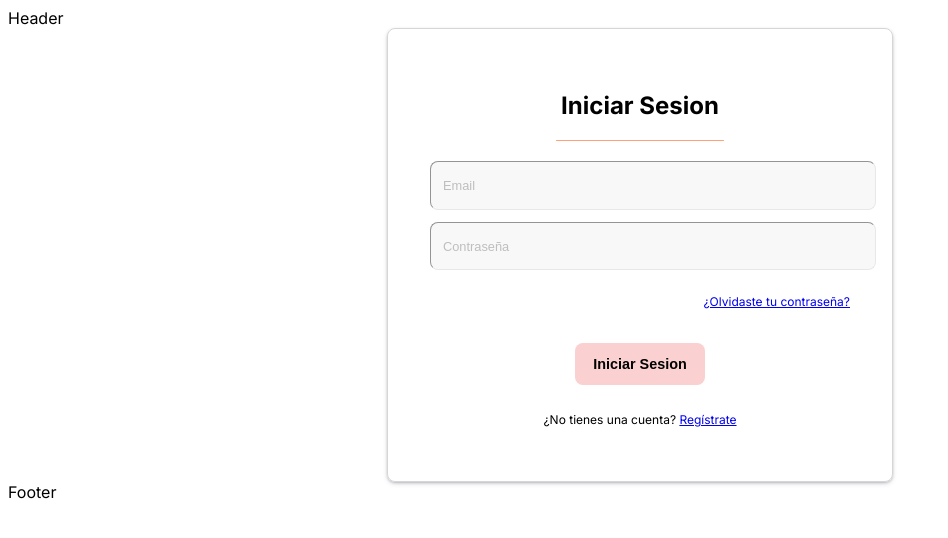
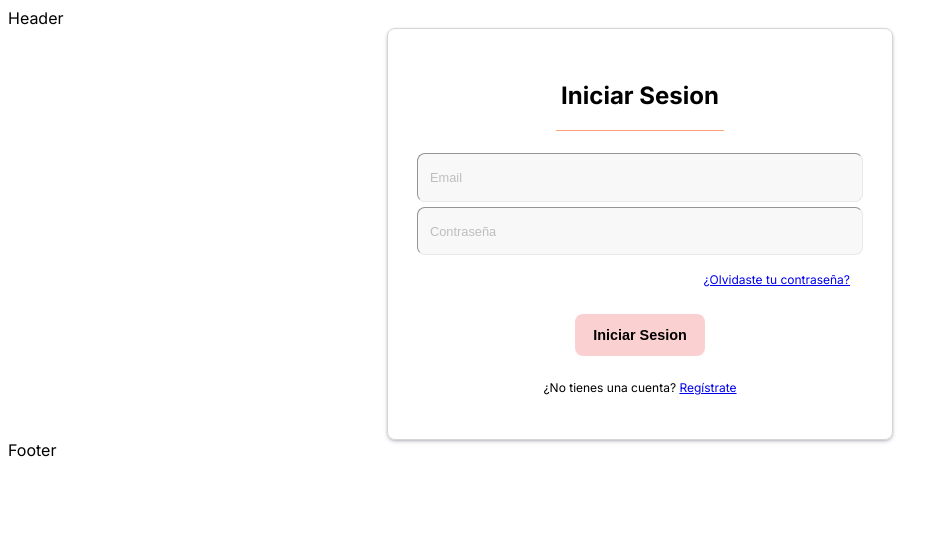
Before and after one commit to No-Country-simulation/c19-75-t-node-react, a Next.js app in the folder client/: page /login in a window 1280 px wide. Shown: the top 538 px of the page, without its empty margins (0-948 px from the left). Built offline with nearby package versions, Linux system fonts and the light colour scheme.

Commit message:
fix some styles

```diff
--- a/client/components/Forms/ButtonForm/ButtonForm.module.scss
+++ b/client/components/Forms/ButtonForm/ButtonForm.module.scss
@@ -1,7 +1,6 @@
 .button {
   border-radius: 8px;
   padding: 12px 16px;
-  margin-top: 10px;
   font-size: 0.9rem;
   line-height: 14px;
   font-weight: 600;
--- a/client/components/Forms/Custom/ZodErrors.module.scss
+++ b/client/components/Forms/Custom/ZodErrors.module.scss
@@ -8,7 +8,7 @@
     margin-left: 5px;
   }
   &__message {
-    list-style-position: inside;
+    margin-left: 10px;
     font-size: 10px;
     line-height: 1;
     color: rgb(236, 71, 71);
--- a/client/components/Forms/Form.module.scss
+++ b/client/components/Forms/Form.module.scss
@@ -4,9 +4,13 @@
   justify-content: center;
   align-items: center;
   width: 100%;
-  gap: 12px;
+  gap: 5px;
   // border: 1px dotted red;
   border-radius: 5px;
+
+  & > button {
+    margin-top: 10px;
+  }
 }
 
 .group {
@@ -15,8 +19,9 @@
   grid-template-columns: repeat(2, 1fr);
   gap: 0 8px;
   &__column {
-    grid-template-columns: auto 1fr;
-    &:nth-child(3) {
+    grid-template-columns: fit-content(50px) 1fr;
+
+    & > *:nth-child(3) {
       grid-area: 2 / 1 / 3 / 3;
     }
   }
@@ -26,6 +31,7 @@
   width: 100%;
   display: flex;
   flex-direction: column;
+  gap: 2px 0;
   &__row {
     width: 100%;
     display: flex;
--- a/client/components/Forms/Input/Input.module.scss
+++ b/client/components/Forms/Input/Input.module.scss
@@ -1,12 +1,8 @@
-.container {
-  width: 100%;
-}
 .input {
   border-radius: 8px;
   border-width: 1.25px;
   padding: 12px;
   width: 100%;
-
   line-height: 22.5px;
   background-color: #f8f8f8;
   border-color: #e8e8e8;
@@ -28,11 +24,14 @@
   &__success {
     border-color: green;
   }
+
+  &__hidden {
+    display: block;
+  }
 }
 
 .areaCode {
   text-align: center;
-  padding: 6px;
-  width: 50px;
+  padding-inline: 0;
   height: 100%;
 }
--- a/client/components/Forms/Input/index.jsx
+++ b/client/components/Forms/Input/index.jsx
@@ -14,13 +14,37 @@ export default function Input({
   useEffect(() => {
     setIsEditing(false);
   }, [error]);
+
+  const renderInput = () => {
+    return (
+      <input
+        className={`${styles.input} ${otherStyles ? styles[otherStyles] : ''} ${
+          type === 'hidden' ? styles.input__hidden : ''
+        }`}
+        type={type}
+        id={name}
+        name={name}
+        placeholder={placeholder}
+        onChange={() => !isEditing && setIsEditing(true)}
+        {...props}
+      />
+    );
+  };
+
   return (
-    <div className={styles.container}>
+    <>
+      {renderInput()}
+      {!isEditing && error ? <ZodErrors error={error} /> : null}
+    </>
+  );
+}
+
+{
+  /* <div className={styles.container}>
       <input
-        className={`${styles.input}
-        ${otherStyles ? styles[otherStyles] : ''}
-        ${!isEditing && error ? styles.input__error : ''}
-      `}
+        className={`${styles.input} ${otherStyles ? styles[otherStyles] : ''} ${
+          !isEditing && error ? styles.input__error : ''
+        }`}
         type={type}
         id={name}
         name={name}
@@ -29,6 +53,5 @@ export default function Input({
         {...props}
       />
       {!isEditing && error ? <ZodErrors error={error} /> : null}
-    </div>
-  );
+    </div> */
 }
--- a/client/components/Forms/Label/Label.module.scss
+++ b/client/components/Forms/Label/Label.module.scss
@@ -1,4 +1,5 @@
 .label {
   font-size: 14px;
-  margin-bottom: 0.35rem;
+  font-weight: 500;
+  margin-left: 2px;
 }
--- a/client/components/Forms/Label/index.jsx
+++ b/client/components/Forms/Label/index.jsx
@@ -2,7 +2,10 @@ import styles from './Label.module.scss';
 
 export default function Label({ htmlFor, children, otherStyles }) {
   return (
-    <label htmlFor={htmlFor} className={`${styles.label} ${otherStyles}`}>
+    <label
+      htmlFor={htmlFor}
+      className={`${styles.label} ${otherStyles ? otherStyles : ''}`}
+    >
       {children}
     </label>
   );
--- a/client/components/Forms/ResetPasswordForm/index.jsx
+++ b/client/components/Forms/ResetPasswordForm/index.jsx
@@ -30,7 +30,6 @@ const ResetPasswordForm = () => {
         placeholder="Email"
         error={formState?.zodErrors?.email}
       />
-
       <ButtonForm type="submit">Restablecer Contraseña</ButtonForm>
     </form>
   );
--- a/client/components/Forms/SingupForm/Singup.module.scss
+++ b/client/components/Forms/SingupForm/Singup.module.scss
@@ -1,12 +1,11 @@
-.seccion {
-  display: flex;
-  flex-direction: column;
-  justify-content: center;
+.form {
+  gap: 10px;
 }
 
 .optionsUsers {
   display: flex;
   flex-direction: column;
+  justify-content: center;
   align-items: center;
   gap: 10px;
 }
--- a/client/containers/auth-page/AuthPage.module.scss
+++ b/client/containers/auth-page/AuthPage.module.scss
@@ -2,20 +2,16 @@
   margin: auto;
   display: flex;
   flex-direction: column;
-  justify-content: space-around;
+  justify-content: center;
   align-items: center;
-  padding: 42px;
-  gap: 5px;
+  padding: 32px 42px;
+  gap: 12px;
   max-width: 420px;
-  min-height: 350px;
+  min-height: 300px;
   border-radius: 8px;
   border: 1px solid #d6d6d6;
   box-shadow: rgba(50, 50, 93, 0.25) 0px 2px 5px -1px,
     rgba(0, 0, 0, 0.3) 0px 1px 3px -1px;
-
-  > * {
-    // padding: 0 42px;
-  }
 }
 
 .header,
@@ -23,12 +19,13 @@
 .footer {
   display: flex;
   flex-direction: column;
+  justify-content: center;
   align-items: center;
   width: 100%;
 }
 
-.body {
-  margin: 15px 0 10px 0;
+.header {
+  margin-bottom: 10px;
 }
 
 .divider {
--- a/client/containers/auth-page/resetpassword-page/index.jsx
+++ b/client/containers/auth-page/resetpassword-page/index.jsx
@@ -3,7 +3,6 @@
 import styles from '../AuthPage.module.scss';
 import localStyles from './ResetPasswordPage.module.scss';
 
-import Link from 'next/link';
 import { useRouter } from 'next/navigation';
 
 import ResetPasswordForm from '@/components/Forms/ResetPasswordForm';
```
Also changed, not shown: client/components/Forms/SingupForm/index.jsx (+9 -11 lines).
